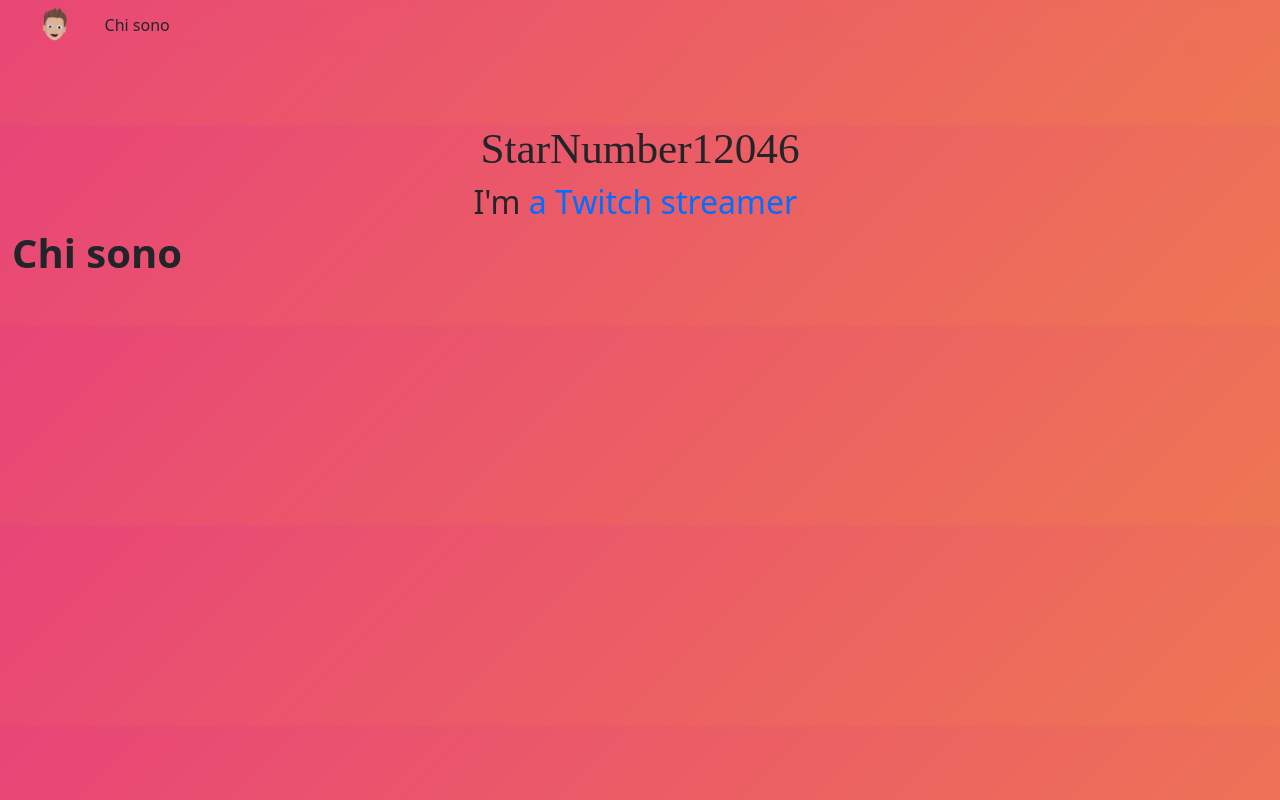
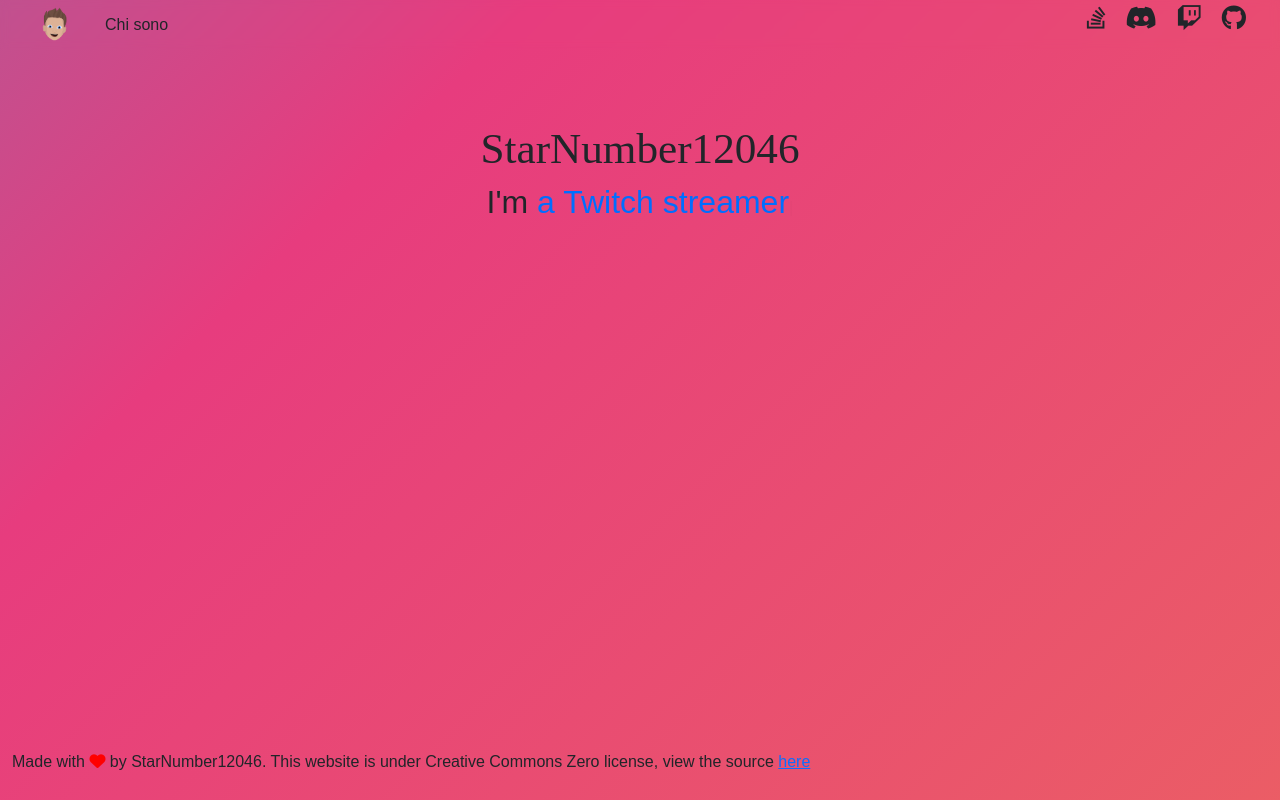
Before and after one commit to StarNumber12046/starnumber12046.github.io, a PHP site: page / in a window 1280 px wide. Run offline with PHP 8.4, Linux system fonts and the light colour scheme; some libraries are stand-ins or nearby versions; some web fonts are replaced.

Commit message:
done! I'll add About me another time...

```diff
--- a/index.html
+++ b/index.html
@@ -49,15 +49,24 @@
 <body>
 
 
-
-
+<div id="page">
     <div>
         <div class="container-fluid" id="navbar">
             <div class="container-fluid">
-                    <button type="button" class="btn align-left" id="mylogo" data-toggle="tooltip"
-                        data-placement="top" title=""><img id="mylogo starnumber" src="logo.png" height="35px"></button>
-                    <button type="button" class="btn align-right" id="chi-sono" data-toggle="tooltip"
-                        data-placement="top" title="">Chi sono</button>
+                <button type="button" class="btn align-left" id="mylogo" data-toggle="tooltip" data-placement="top"
+                    title=""><img id="mylogo starnumber" src="logo.png" height="35px"></button>
+                <button type="button" class="btn align-right" id="chi-sono" data-toggle="tooltip" data-placement="top"
+                    title="">Chi sono</button>
+
+                        <a onclick="window.location.href='https://github.com/starnumber12046'"><i id="github" class="icon  align-items-right fab fa-github"></i></a>
+
+                        <a onclick="window.location.href='https://twitch.tv/starnumber12046'"><i id="twitch"
+                                class="icon align-items-right fab fa-twitch"></i></a>
+
+                        <a onclick="window.location.href='https://discord.gg/8E3wbm9SJ8'"><i id="discord" class="icon align-items-right fab fa-discord"></i></a>
+                        <a onclick="window.location.href='https://stackoverflow.com/users/17473167/starnumber12046'"><i class="fab fa-stack-overflow icon align-items-tright" id="stackoverflow" aria-hidden="true"></i></a>
+
+
 
             </div>
         </div>
@@ -65,21 +74,13 @@
     <div class="container-fluid d-inline oof">
         <h1 class="text-center" id="name">StarNumber12046</h1>
         <div class="text-center container-fluid d-block" style="font-size:17px">
-                <h2 class="d-inline ">I'm <h2 class="d-inline-flex" id="oof"></h2></h2>
+            <h2 class="d-inline ">I'm <h2 class="d-inline-flex" id="oof"></h2>
+            </h2>
         </div>
 
 
 
-            <div id="chi-sono" class="container-fluid">
-                <h1 style="font-weight: bolder;">Chi sono</h1>
-                <p>
 
-
-
-
-                    <br>
-
-                </p>
             <script>
                 var typed = new Typed('#oof', {
                     strings: ['not a full stack developer', 'a Twitch streamer', 'an Among Us fan', 'a Web developer', 'a doge lover', 'a PC and mobile gamer'],
@@ -89,7 +90,7 @@
                     backDelay: 2000
                 });
             </script>
-            </div>
+
 
         <script type="text/javascript">
 
@@ -111,10 +112,11 @@
 
     </div>
 
-    <!--<footer class="footer">
-        <p>This website is open source under Creative Commons Zero license, view the source <a
+    <footer class="footer container-fluid">
+
+        <p>Made with <i class="fas fa-heart" aria-hidden=true style="color: red;"></i> by StarNumber12046. This website is under Creative Commons Zero license, view the source <a
                 href="https://github.com/starnumber12046/starnumber12046.github.io">here</a></p>
     </footer>
--->
 
+</div>
 </html>
--- a/style.css
+++ b/style.css
@@ -57,7 +57,33 @@ h1, h2, p {
 	}
 }
 
-body {
+.icon {
+  margin-top: 5px;
+  display: block;
+
+  float: right;
+  margin-right: 10px;
+  margin-left: 10px;
+}
+
+#twitch:hover {
+  color: #9146FF;
+}
+
+#github:hover {
+  color: white;
+}
+
+#discord:hover {
+  color:#5865F2;
+}
+
+#stackoverflow:hover {
+  color: #F48024;
+}
+
+
+#page {
 	background: linear-gradient(-45deg, #ee7752, #e73c7e, #23a6d5, #23d5ab);
 	background-size: 400% 400%;
 	animation: gradient 15s ease infinite;
@@ -79,6 +105,9 @@ body {
 }
 
 
+html {
+ overflow:hidden;
+}
 @keyframes shake {
   0% { transform: translate(1px, 1px) rotate(0deg); }
   10% { transform: translate(-1px, -2px) rotate(-1deg); }
```
Lines whose indentation alone changed are shown as unchanged.
